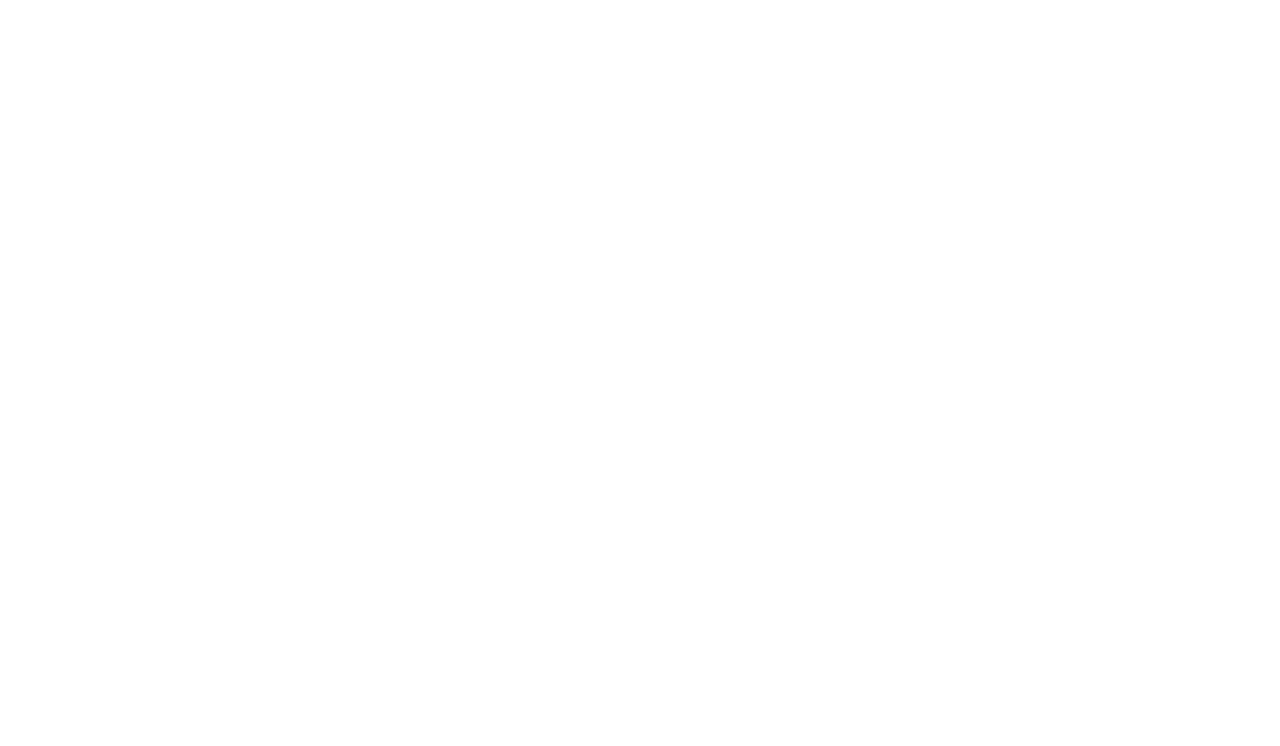
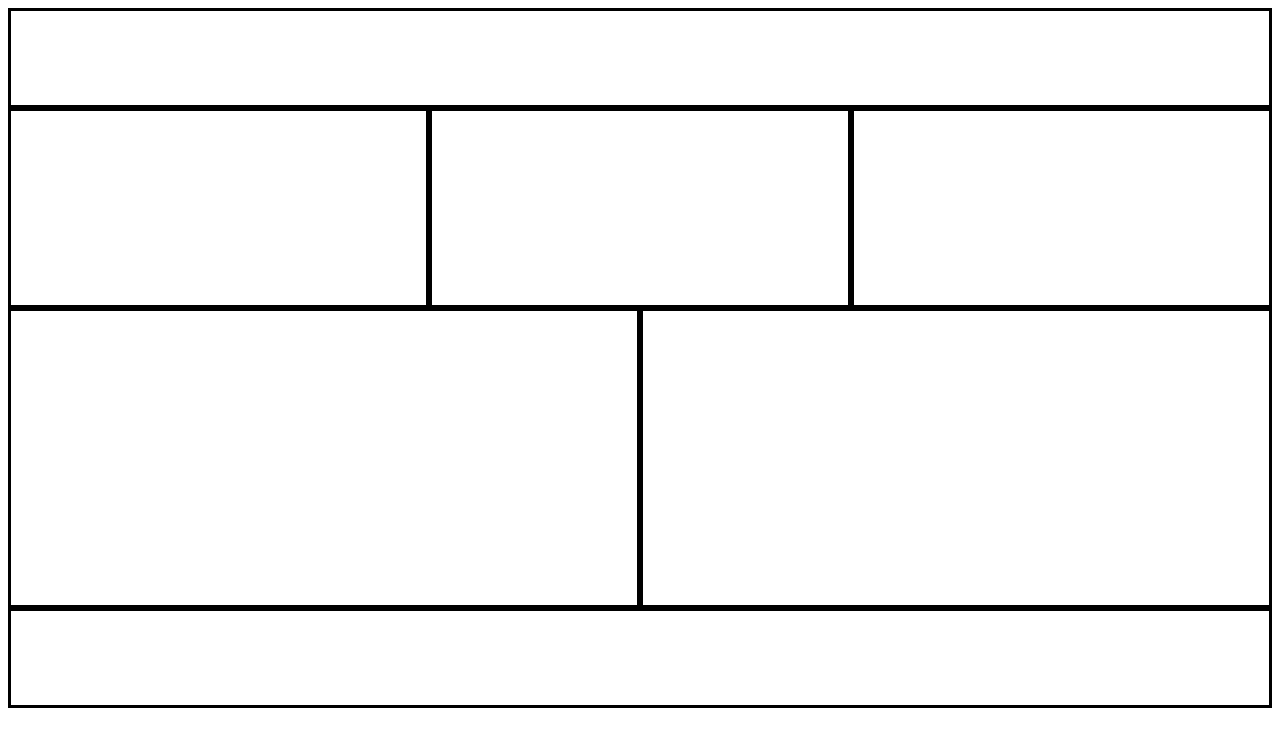
Before and after one commit to vmaineng/css-float, a plain HTML site: page layout1/index.html in a window 1280 px wide. Drawn offline with Linux system fonts and the light colour scheme.

Commit message:
added in css for layout1

```diff
--- a/layout1/index.html
+++ b/layout1/index.html
@@ -7,6 +7,12 @@
     <link rel="stylesheet" href="styles.css" >
 </head>
 <body>
-
+    <header> </header>
+    <section></section>
+    <section></section>
+    <section></section>
+    <article></article>
+    <article></article>
+    <footer></footer>
 </body>
 </html>
--- a/layout1/styles.css
+++ b/layout1/styles.css
@@ -0,0 +1,23 @@
+* {
+    box-sizing:border-box;
+}
+
+header,footer {
+    height: 100px;
+    border: 3px solid black;
+    clear:both;
+}
+
+section {
+    height:200px;
+    width: 33.3333%;
+    border: 3px solid black;
+    float:left;
+}
+
+article {
+    height: 300px;
+    width: 50%;
+    border: 3px solid black;
+    float: right;
+}
```
Also changed, not shown: layout2/index.html (+7 -1 lines).
